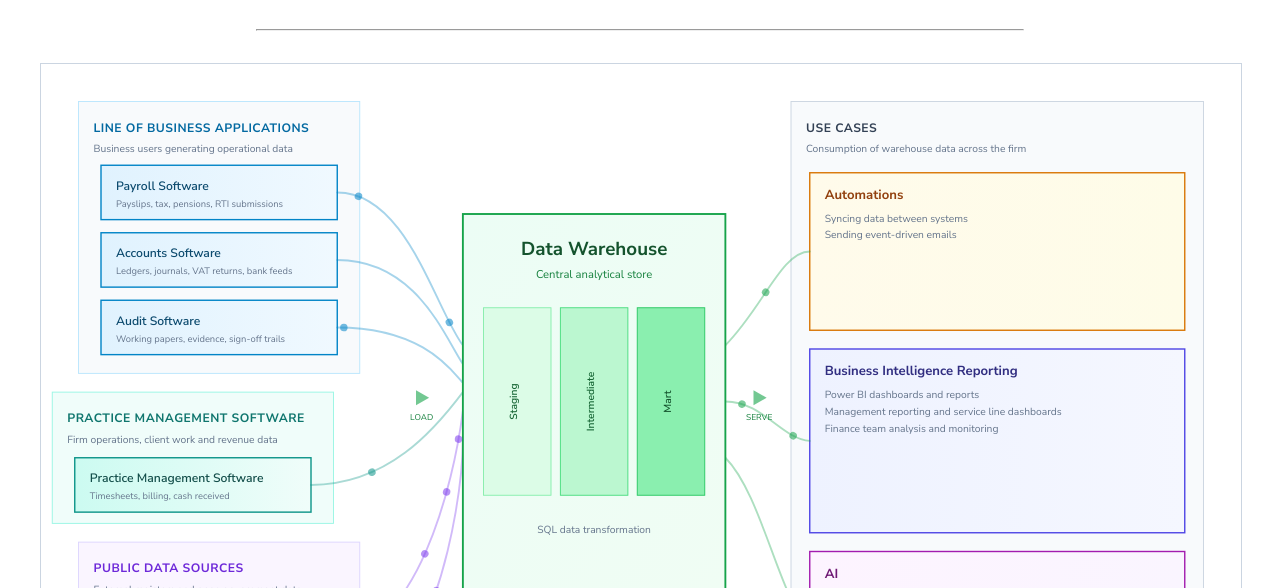
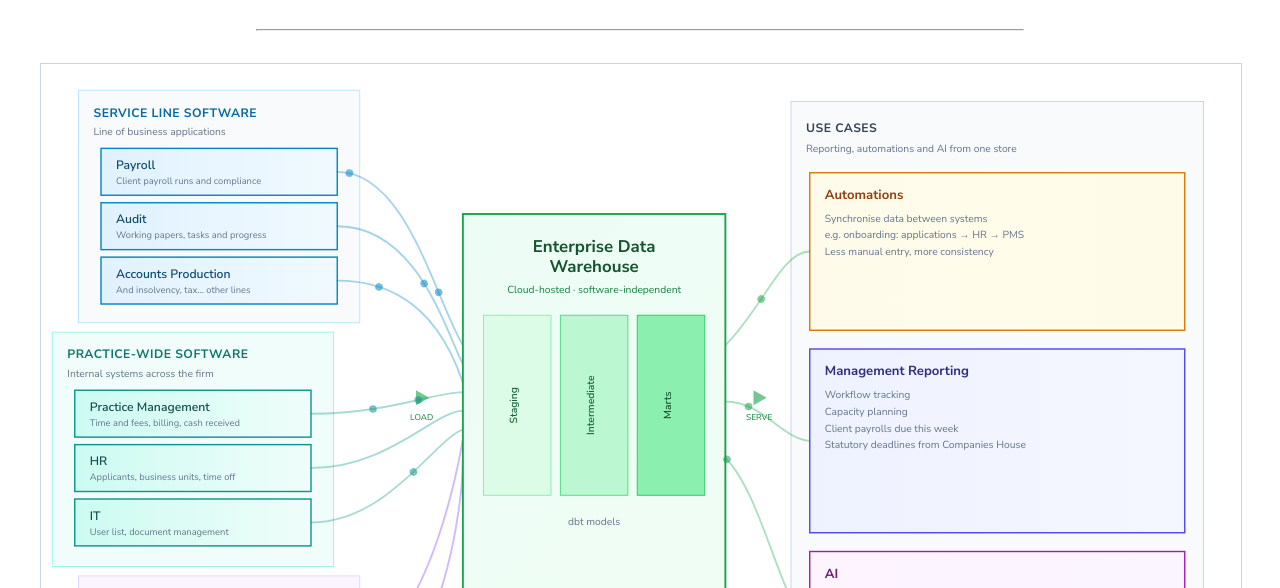
Before and after one commit to mrbrianevans/wdel.co.uk, a website with bundled scripts: page warehouse.html in a window 1280 px wide. Shown: the part 212-800 px from the top of the page. Built offline with nearby package versions, Linux system fonts and the light colour scheme.

Commit message:
Update diagram content

```diff
--- a/src/animation.ts
+++ b/src/animation.ts
@@ -12,51 +12,67 @@ type FlowConfig = {
 // Inbound: most active → quietest
 const inboundSources: FlowConfig[] = [
   {
-    pathId: "path-companies-house",
-    color: "#7c3aed",
-    interval: 550,
-    duration: 2200,
-    intervalJitter: 350,
-    durationJitter: 280,
-  },
-  {
-    pathId: "path-charity-commission",
-    color: "#7c3aed",
-    interval: 850,
-    duration: 2300,
+    pathId: "path-practice-management",
+    color: "#0d9488",
+    interval: 900,
+    duration: 2400,
     intervalJitter: 400,
     durationJitter: 300,
   },
   {
     pathId: "path-payroll",
     color: "#0284c7",
-    interval: 1400,
+    interval: 1300,
     duration: 2500,
-    intervalJitter: 500,
+    intervalJitter: 450,
     durationJitter: 320,
   },
   {
-    pathId: "path-practice-management",
-    color: "#0d9488",
-    interval: 1800,
+    pathId: "path-audit",
+    color: "#0284c7",
+    interval: 1600,
     duration: 2550,
-    intervalJitter: 550,
+    intervalJitter: 500,
     durationJitter: 330,
   },
   {
-    pathId: "path-accounts",
+    pathId: "path-accounts-production",
     color: "#0284c7",
-    interval: 2200,
+    interval: 1900,
     duration: 2600,
+    intervalJitter: 550,
+    durationJitter: 340,
+  },
+  {
+    pathId: "path-hr",
+    color: "#0d9488",
+    interval: 2000,
+    duration: 2650,
     intervalJitter: 600,
     durationJitter: 350,
   },
   {
-    pathId: "path-audit",
-    color: "#0284c7",
-    interval: 3800,
-    duration: 2800,
-    intervalJitter: 900,
+    pathId: "path-it",
+    color: "#0d9488",
+    interval: 2400,
+    duration: 2700,
+    intervalJitter: 650,
+    durationJitter: 360,
+  },
+  {
+    pathId: "path-companies-house",
+    color: "#7c3aed",
+    interval: 2200,
+    duration: 2750,
+    intervalJitter: 650,
+    durationJitter: 370,
+  },
+  {
+    pathId: "path-charity-commission",
+    color: "#7c3aed",
+    interval: 3400,
+    duration: 2850,
+    intervalJitter: 850,
     durationJitter: 400,
   },
 ];
--- a/warehouse.html
+++ b/warehouse.html
@@ -30,7 +30,7 @@
           <svg
             viewBox="0 0 1280 740"
             role="img"
-            aria-label="Animated data warehouse architecture diagram"
+            aria-label="Architecture diagram: service line software, practice-wide software and public data feed a cloud enterprise data warehouse for reporting, automations and AI"
           >
             <defs>
               <linearGradient id="lob-gradient" x1="0%" y1="0%" x2="100%" y2="0%">
@@ -63,43 +63,41 @@
               </linearGradient>
             </defs>
 
-            <!-- LoB section (arc right) -->
-            <rect x="40" y="40" width="300" height="290" fill="#f8fafc" stroke="#bae6fd" />
+            <!-- Service line software (client delivery tools) -->
+            <rect x="40" y="28" width="300" height="248" fill="#f8fafc" stroke="#bae6fd" />
             <text
               x="56"
-              y="72"
+              y="56"
               fill="#0369a1"
               font-size="13"
               font-weight="700"
               letter-spacing="0.04em"
             >
-              LINE OF BUSINESS APPLICATIONS
+              SERVICE LINE SOFTWARE
             </text>
-            <text x="56" y="94" fill="#64748b" font-size="11">
-              Business users generating operational data
-            </text>
+            <text x="56" y="76" fill="#64748b" font-size="11">Line of business applications</text>
 
-            <!-- Practice management section (arc left) -->
-            <rect x="12" y="350" width="300" height="140" fill="#f0fdfa" stroke="#99f6e4" />
+            <!-- Practice-wide software (internal firm systems) -->
+            <rect x="12" y="286" width="300" height="250" fill="#f0fdfa" stroke="#99f6e4" />
             <text
               x="28"
-              y="382"
+              y="314"
               fill="#0f766e"
               font-size="13"
               font-weight="700"
               letter-spacing="0.04em"
             >
-              PRACTICE MANAGEMENT SOFTWARE
+              PRACTICE-WIDE SOFTWARE
             </text>
-            <text x="28" y="404" fill="#64748b" font-size="11">
-              Firm operations, client work and revenue data
+            <text x="28" y="334" fill="#64748b" font-size="11">
+              Internal systems across the firm
             </text>
 
-            <!-- Public section (arc right) -->
-            <rect x="40" y="510" width="300" height="210" fill="#faf5ff" stroke="#ddd6fe" />
+            <!-- Public sources -->
+            <rect x="40" y="546" width="300" height="184" fill="#faf5ff" stroke="#ddd6fe" />
             <text
               x="56"
-              y="542"
+              y="574"
               fill="#6d28d9"
               font-size="13"
               font-weight="700"
@@ -107,9 +105,7 @@
             >
               PUBLIC DATA SOURCES
             </text>
-            <text x="56" y="564" fill="#64748b" font-size="11">
-              External registers and open government data
-            </text>
+            <text x="56" y="594" fill="#64748b" font-size="11">Enrichment from open registers</text>
 
             <!-- Use cases section -->
             <rect x="800" y="40" width="440" height="660" fill="#f8fafc" stroke="#cbd5e1" />
@@ -124,7 +120,7 @@
               USE CASES
             </text>
             <text x="816" y="94" fill="#64748b" font-size="11">
-              Consumption of warehouse data across the firm
+              Reporting, automations and AI from one store
             </text>
 
             <g id="automations" class="use-case-box">
@@ -141,9 +137,14 @@
                 Automations
               </text>
               <text x="836" y="168" fill="#64748b" font-size="11">
-                Syncing data between systems
+                Synchronise data between systems
               </text>
-              <text x="836" y="186" fill="#64748b" font-size="11">Sending event-driven emails</text>
+              <text x="836" y="186" fill="#64748b" font-size="11">
+                e.g. onboarding: applications → HR → PMS
+              </text>
+              <text x="836" y="204" fill="#64748b" font-size="11">
+                Less manual entry, more consistency
+              </text>
             </g>
 
             <g id="business-intelligence" class="use-case-box">
@@ -157,16 +158,15 @@
                 stroke-width="1.5"
               />
               <text x="836" y="332" fill="#312e81" font-size="14" font-weight="700">
-                Business Intelligence Reporting
+                Management Reporting
               </text>
-              <text x="836" y="356" fill="#64748b" font-size="11">
-                Power BI dashboards and reports
+              <text x="836" y="356" fill="#64748b" font-size="11">Workflow tracking</text>
+              <text x="836" y="374" fill="#64748b" font-size="11">Capacity planning</text>
+              <text x="836" y="392" fill="#64748b" font-size="11">
+                Client payrolls due this week
               </text>
-              <text x="836" y="374" fill="#64748b" font-size="11">
-                Management reporting and service line dashboards
-              </text>
-              <text x="836" y="392" fill="#64748b" font-size="11">
-                Finance team analysis and monitoring
+              <text x="836" y="410" fill="#64748b" font-size="11">
+                Statutory deadlines from Companies House
               </text>
             </g>
 
@@ -182,82 +182,112 @@
               />
               <text x="836" y="548" fill="#701a75" font-size="14" font-weight="700">AI</text>
               <text x="836" y="572" fill="#64748b" font-size="11">
-                Providing accurate business context
+                Accurate firm context for LLMs
               </text>
-              <text x="836" y="590" fill="#64748b" font-size="11">for LLMs and agents</text>
+              <text x="836" y="590" fill="#64748b" font-size="11">
+                Foundation for future AI initiatives
+              </text>
             </g>
 
-            <!-- LoB source boxes -->
+            <!-- Service line examples -->
             <g id="payroll" class="source-box">
               <rect
                 x="64"
-                y="108"
+                y="90"
                 width="252"
-                height="58"
+                height="50"
                 fill="url(#lob-gradient)"
                 stroke="#0284c7"
                 stroke-width="1.5"
               />
-              <text x="80" y="134" fill="#0c4a6e" font-size="13" font-weight="600">
-                Payroll Software
-              </text>
-              <text x="80" y="152" fill="#64748b" font-size="10">
-                Payslips, tax, pensions, RTI submissions
-              </text>
-            </g>
-
-            <g id="accounts" class="source-box">
-              <rect
-                x="64"
-                y="180"
-                width="252"
-                height="58"
-                fill="url(#lob-gradient)"
-                stroke="#0284c7"
-                stroke-width="1.5"
-              />
-              <text x="80" y="206" fill="#0c4a6e" font-size="13" font-weight="600">
-                Accounts Software
-              </text>
-              <text x="80" y="224" fill="#64748b" font-size="10">
-                Ledgers, journals, VAT returns, bank feeds
+              <text x="80" y="112" fill="#0c4a6e" font-size="13" font-weight="600">Payroll</text>
+              <text x="80" y="128" fill="#64748b" font-size="10">
+                Client payroll runs and compliance
               </text>
             </g>
 
             <g id="audit" class="source-box">
               <rect
                 x="64"
-                y="252"
+                y="148"
                 width="252"
-                height="58"
+                height="50"
                 fill="url(#lob-gradient)"
                 stroke="#0284c7"
                 stroke-width="1.5"
               />
-              <text x="80" y="278" fill="#0c4a6e" font-size="13" font-weight="600">
-                Audit Software
-              </text>
-              <text x="80" y="296" fill="#64748b" font-size="10">
-                Working papers, evidence, sign-off trails
+              <text x="80" y="170" fill="#0c4a6e" font-size="13" font-weight="600">Audit</text>
+              <text x="80" y="186" fill="#64748b" font-size="10">
+                Working papers, tasks and progress
               </text>
             </g>
 
-            <!-- Practice management source -->
+            <g id="accounts-production" class="source-box">
+              <rect
+                x="64"
+                y="206"
+                width="252"
+                height="50"
+                fill="url(#lob-gradient)"
+                stroke="#0284c7"
+                stroke-width="1.5"
+              />
+              <text x="80" y="228" fill="#0c4a6e" font-size="13" font-weight="600">
+                Accounts Production
+              </text>
+              <text x="80" y="244" fill="#64748b" font-size="10">
+                And insolvency, tax… other lines
+              </text>
+            </g>
+
+            <!-- Practice-wide software children -->
             <g id="practice-management" class="source-box">
               <rect
                 x="36"
-                y="420"
+                y="348"
                 width="252"
-                height="58"
+                height="50"
                 fill="url(#practice-gradient)"
                 stroke="#0d9488"
                 stroke-width="1.5"
               />
-              <text x="52" y="446" fill="#134e4a" font-size="13" font-weight="600">
-                Practice Management Software
+              <text x="52" y="370" fill="#134e4a" font-size="13" font-weight="600">
+                Practice Management
               </text>
-              <text x="52" y="464" fill="#64748b" font-size="10">
-                Timesheets, billing, cash received
+              <text x="52" y="386" fill="#64748b" font-size="10">
+                Time and fees, billing, cash received
+              </text>
+            </g>
+
+            <g id="hr" class="source-box">
+              <rect
+                x="36"
+                y="406"
+                width="252"
+                height="50"
+                fill="url(#practice-gradient)"
+                stroke="#0d9488"
+                stroke-width="1.5"
+              />
+              <text x="52" y="428" fill="#134e4a" font-size="13" font-weight="600">HR</text>
+              <text x="52" y="444" fill="#64748b" font-size="10">
+                Applicants, business units, time off
+              </text>
+            </g>
+
+            <g id="it" class="source-box">
+              <rect
+                x="36"
+                y="464"
+                width="252"
+                height="50"
+                fill="url(#practice-gradient)"
+                stroke="#0d9488"
+                stroke-width="1.5"
+              />
+              <text x="52" y="486" fill="#134e4a" font-size="13" font-weight="600">IT</text>
+              <text x="52" y="502" fill="#64748b" font-size="10">
+                User list, document management
               </text>
             </g>
 
@@ -265,35 +295,35 @@
             <g id="companies-house" class="source-box">
               <rect
                 x="64"
-                y="580"
+                y="608"
                 width="252"
-                height="58"
+                height="50"
                 fill="url(#public-gradient)"
                 stroke="#7c3aed"
                 stroke-width="1.5"
               />
-              <text x="80" y="606" fill="#4c1d95" font-size="13" font-weight="600">
+              <text x="80" y="630" fill="#4c1d95" font-size="13" font-weight="600">
                 Companies House
               </text>
-              <text x="80" y="624" fill="#64748b" font-size="10">
-                Company filings, officers, PSC register
+              <text x="80" y="646" fill="#64748b" font-size="10">
+                Filings, officers, statutory deadlines
               </text>
             </g>
 
             <g id="charity-commission" class="source-box">
               <rect
                 x="64"
-                y="654"
+                y="666"
                 width="252"
-                height="58"
+                height="50"
                 fill="url(#public-gradient)"
                 stroke="#7c3aed"
                 stroke-width="1.5"
               />
-              <text x="80" y="680" fill="#4c1d95" font-size="13" font-weight="600">
+              <text x="80" y="688" fill="#4c1d95" font-size="13" font-weight="600">
                 Charity Commission
               </text>
-              <text x="80" y="698" fill="#64748b" font-size="10">
+              <text x="80" y="704" fill="#64748b" font-size="10">
                 Charity registers, accounts, trustees
               </text>
             </g>
@@ -302,16 +332,7 @@
             <path
               id="path-payroll"
               class="flow-line"
-              d="M 316 137 C 390 137, 420 260, 450 300"
-              fill="none"
-              stroke="#0284c7"
-              stroke-width="2"
-              opacity="0.35"
-            />
-            <path
-              id="path-accounts"
-              class="flow-line"
-              d="M 316 209 C 400 209, 430 290, 450 320"
+              d="M 316 115 C 390 115, 420 250, 450 300"
               fill="none"
               stroke="#0284c7"
               stroke-width="2"
@@ -320,7 +341,16 @@
             <path
               id="path-audit"
               class="flow-line"
-              d="M 316 281 C 410 281, 440 330, 450 340"
+              d="M 316 173 C 400 173, 430 280, 450 320"
+              fill="none"
+              stroke="#0284c7"
+              stroke-width="2"
+              opacity="0.35"
+            />
+            <path
+              id="path-accounts-production"
+              class="flow-line"
+              d="M 316 231 C 410 231, 440 310, 450 340"
               fill="none"
               stroke="#0284c7"
               stroke-width="2"
@@ -329,7 +359,25 @@
             <path
               id="path-practice-management"
               class="flow-line"
-              d="M 288 449 C 370 449, 420 390, 450 350"
+              d="M 288 373 C 370 373, 420 350, 450 350"
+              fill="none"
+              stroke="#0d9488"
+              stroke-width="2"
+              opacity="0.35"
+            />
+            <path
+              id="path-hr"
+              class="flow-line"
+              d="M 288 431 C 370 431, 420 370, 450 370"
+              fill="none"
+              stroke="#0d9488"
+              stroke-width="2"
+              opacity="0.35"
+            />
+            <path
+              id="path-it"
+              class="flow-line"
+              d="M 288 489 C 370 489, 420 400, 450 390"
               fill="none"
               stroke="#0d9488"
               stroke-width="2"
@@ -338,7 +386,7 @@
             <path
               id="path-companies-house"
               class="flow-line"
-              d="M 316 609 C 400 609, 440 450, 450 370"
+              d="M 316 633 C 400 633, 440 460, 450 400"
               fill="none"
               stroke="#7c3aed"
               stroke-width="2"
@@ -347,7 +395,7 @@
             <path
               id="path-charity-commission"
               class="flow-line"
-              d="M 316 683 C 410 683, 450 480, 450 400"
+              d="M 316 691 C 410 691, 450 500, 450 420"
               fill="none"
               stroke="#7c3aed"
               stroke-width="2"
@@ -396,29 +444,39 @@
               />
               <text
                 x="590"
-                y="204"
+                y="200"
                 text-anchor="middle"
                 fill="#14532d"
-                font-size="20"
+                font-size="18"
                 font-weight="700"
               >
-                Data Warehouse
+                Enterprise Data
               </text>
-              <text x="590" y="228" text-anchor="middle" fill="#15803d" font-size="12">
-                Central analytical store
+              <text
+                x="590"
+                y="222"
+                text-anchor="middle"
+                fill="#14532d"
+                font-size="18"
+                font-weight="700"
+              >
+                Warehouse
+              </text>
+              <text x="590" y="244" text-anchor="middle" fill="#15803d" font-size="11">
+                Cloud-hosted · software-independent
               </text>
 
               <rect
                 class="warehouse-layer"
                 x="472"
-                y="260"
+                y="268"
                 width="72"
-                height="200"
+                height="192"
                 fill="#dcfce7"
                 stroke="#86efac"
               />
               <text
-                transform="translate(508 360) rotate(-90)"
+                transform="translate(508 364) rotate(-90)"
                 text-anchor="middle"
                 fill="#166534"
                 font-size="11"
@@ -430,14 +488,14 @@
               <rect
                 class="warehouse-layer"
                 x="554"
-                y="260"
+                y="268"
                 width="72"
-                height="200"
+                height="192"
                 fill="#bbf7d0"
                 stroke="#4ade80"
               />
               <text
-                transform="translate(590 360) rotate(-90)"
+                transform="translate(590 364) rotate(-90)"
                 text-anchor="middle"
                 fill="#166534"
                 font-size="11"
@@ -449,24 +507,24 @@
               <rect
                 class="warehouse-layer"
                 x="636"
-                y="260"
+                y="268"
                 width="72"
-                height="200"
+                height="192"
                 fill="#86efac"
                 stroke="#22c55e"
               />
               <text
-                transform="translate(672 360) rotate(-90)"
+                transform="translate(672 364) rotate(-90)"
                 text-anchor="middle"
                 fill="#14532d"
                 font-size="11"
                 font-weight="600"
               >
-                Mart
+                Marts
               </text>
 
-              <text x="590" y="500" text-anchor="middle" fill="#64748b" font-size="11">
-                SQL data transformation
+              <text x="590" y="492" text-anchor="middle" fill="#64748b" font-size="11">
+                dbt models
               </text>
             </g>
 
@@ -483,7 +541,8 @@
             </g>
           </svg>
           <figcaption>
-            Sources feed a central data warehouse, powering automations, reporting and AI use cases.
+            Service line software, practice-wide systems and public data feed a cloud enterprise
+            data warehouse — powering reporting, automations and AI.
           </figcaption>
         </figure>
 
@@ -532,9 +591,14 @@
               software. It ingests data from multiple sources, including:
             </p>
             <ul>
-              <li>Time and fees from practice management systems</li>
-              <li>Service line data such as workflows, tasks and progress</li>
-              <li>HR employee records</li>
+              <li>
+                Service line software used to deliver client work (for example payroll, audit,
+                accounts production or insolvency)
+              </li>
+              <li>
+                Practice-wide software: practice management (time and fees), HR (applicants,
+                business units, time off) and IT (user directories, document management)
+              </li>
               <li>Public sources such as Companies House and the Charity Commission</li>
             </ul>
           </section>
@@ -547,12 +611,12 @@
               include:
             </p>
             <ul>
-              <li>Work-in-progress reporting segmented by business unit using HR system data</li>
-              <li>Debt reporting segmented by SIC code from Companies House</li>
               <li>
-                Service line dashboards such as payrolls due this week, combining payroll software
-                and workflow management data
+                Workflow tracking and capacity planning — combining service line work with HR
+                availability, business units and time off
               </li>
+              <li>Client payrolls due this week, combining payroll software and workflow data</li>
+              <li>Reporting on statutory deadlines from Companies House</li>
             </ul>
             <p>
               These capabilities support service line efficiency, management decision-making and
```
